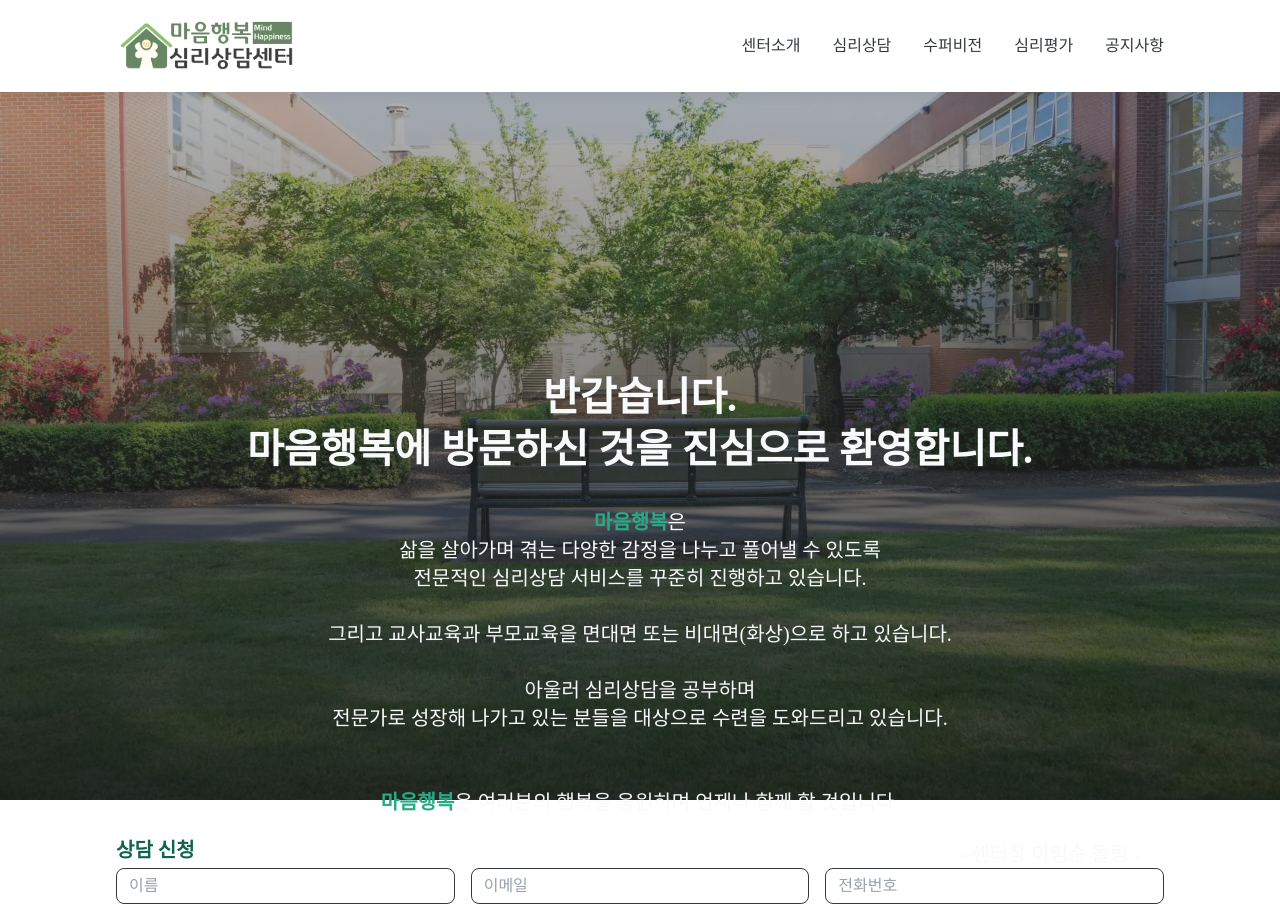
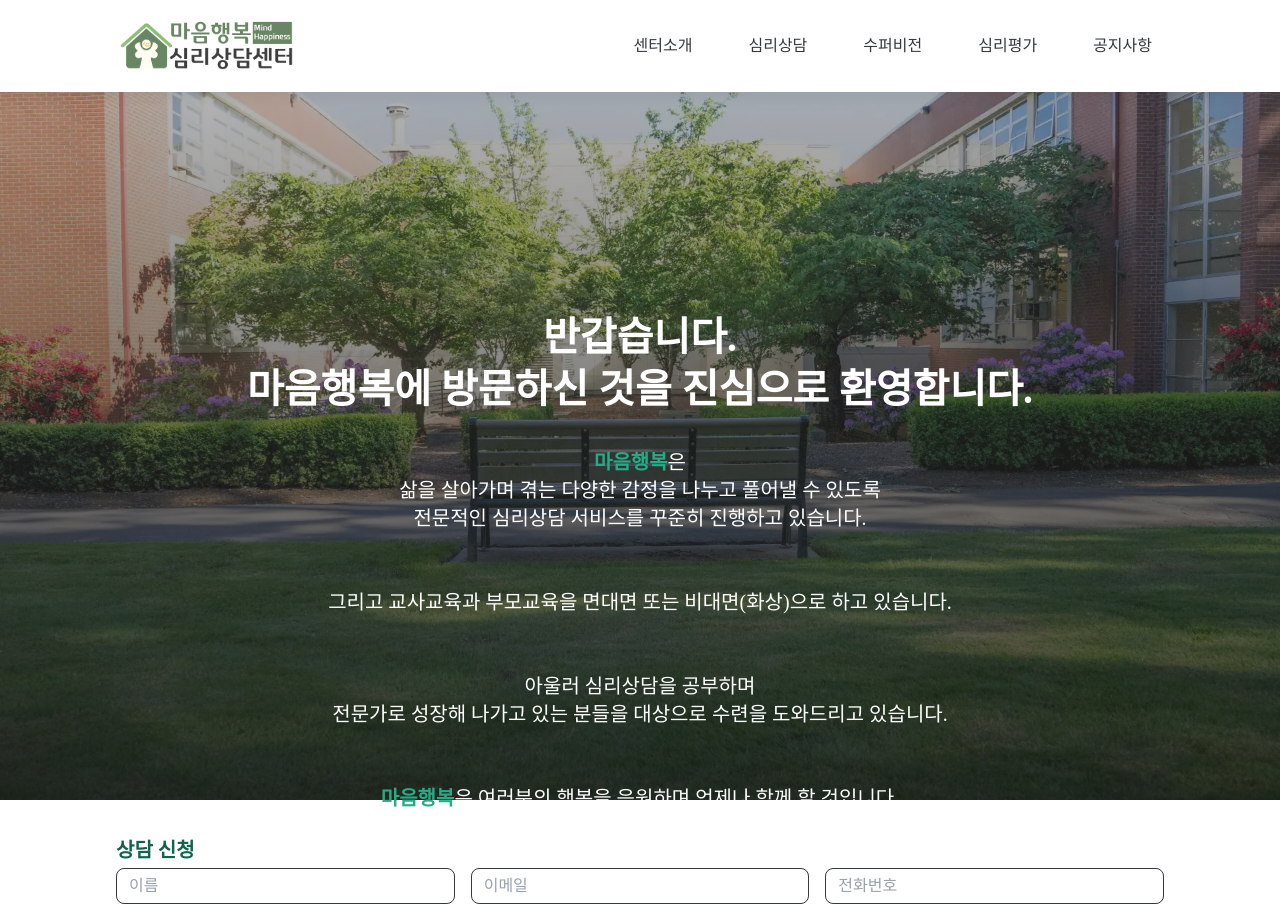
Before and after one commit to Abangpa1ace/counseling-source, a Next.js app: page / in a window 1280 px wide. Shown: the top 910 px of the page. Built offline with nearby package versions, Linux system fonts and the light colour scheme.

Commit message:
상담폼 추가

```diff
--- a/app/home/components/HomeContent.tsx
+++ b/app/home/components/HomeContent.tsx
@@ -1,8 +1,15 @@
 "use client";
 
 import Image from "next/image";
+import { useEffect, useState } from "react";
 
 export default function HomeContent() {
+  const [isVisible, setIsVisible] = useState(false);
+
+  useEffect(() => {
+    setIsVisible(true);
+  }, []);
+
   return (
     <>
       <div className="relative h-[calc(100vh-var(--h-header))] p-[40px]">
@@ -14,33 +21,85 @@ export default function HomeContent() {
           height={260}
         />
         <div className="absolute inset-0 bg-gradient-to-t from-neutral-900/80 via-neutral-800/60 to-neutral-700/40" />
-        <div className="relative text-center mx-auto max-w-[1000px] mt-[240px]">
-          <h2 className="text-[40px] leading-[1.3] text-[var(--color-gray50)] font-[800]">
+        <div className="relative text-center mx-auto max-w-[1000px] mt-[180px]">
+          <h2
+            className={`text-[40px] leading-[1.3] text-[#fff] font-[800] transition-all duration-1500 ease-out ${
+              isVisible
+                ? "opacity-100 translate-y-0"
+                : "opacity-0 translate-y-8"
+            }`}
+            style={{ transitionDelay: "200ms" }}
+          >
             반갑습니다.
             <br />
             마음행복에 방문하신 것을 진심으로 환영합니다.
           </h2>
-          <p className="mt-[32px] text-[20px] leading-[28px] text-[var(--color-gray50)]">
+          <p className="mt-[32px] text-[20px] leading-[28px]">
+            <span
+              className={`block text-[#fff] transition-all duration-1500 ease-out ${
+                isVisible
+                  ? "opacity-100 translate-y-0"
+                  : "opacity-0 translate-y-8"
+              }`}
+              style={{ transitionDelay: "600ms" }}
+            >
               <strong className="text-[var(--color-green500)] font-[700]">
                 마음행복
               </strong>
               은 <br />
               삶을 살아가며 겪는 다양한 감정을 나누고 풀어낼 수 있도록
               <br />
-            전문적인 심리상담 서비스를 꾸준히 진행하고 있습니다. <br />
-            <br />
-            그리고 교사교육과 부모교육을 면대면 또는 비대면(화상)으로 하고
-            있습니다. <br />
-            <br />
-            아울러 심리상담을 공부하며 <br /> 전문가로 성장해 나가고 있는 분들을
-            대상으로 수련을 도와드리고 있습니다. <br />
+              전문적인 심리상담 서비스를 꾸준히 진행하고 있습니다.{" "}
+            </span>
             <br />
             <br />
+            <span
+              className={`block text-[#fff] transition-all duration-1500 ease-out ${
+                isVisible
+                  ? "opacity-100 translate-y-0"
+                  : "opacity-0 translate-y-8"
+              }`}
+              style={{ transitionDelay: "1000ms" }}
+            >
+              그리고 교사교육과 부모교육을 면대면 또는 비대면(화상)으로 하고
+              있습니다.
+            </span>
+            <br />
+            <br />
+            <span
+              className={`block text-[#fff] transition-all duration-1500 ease-out ${
+                isVisible
+                  ? "opacity-100 translate-y-0"
+                  : "opacity-0 translate-y-8"
+              }`}
+              style={{ transitionDelay: "1400ms" }}
+            >
+              아울러 심리상담을 공부하며 <br /> 전문가로 성장해 나가고 있는
+              분들을 대상으로 수련을 도와드리고 있습니다.
+            </span>
+            <br />
+            <br />
+            <span
+              className={`block text-[#fff] transition-all duration-1500 ease-out ${
+                isVisible
+                  ? "opacity-100 translate-y-0"
+                  : "opacity-0 translate-y-8"
+              }`}
+              style={{ transitionDelay: "1800ms" }}
+            >
               <strong className="text-[var(--color-green500)] font-[700]">
                 마음행복
               </strong>
               은 여러분의 행복을 응원하며 언제나 함께 할 것입니다.
-            <span className="mt-[24px] text-right font-bold block text-[var(--color-gray50)]">
+            </span>
+            <span
+              className={`mt-[24px] text-right font-bold block text-[#fff] transition-all duration-1500 ease-out ${
+                isVisible
+                  ? "opacity-100 translate-y-0"
+                  : "opacity-0 translate-y-8"
+              }`}
+              style={{ transitionDelay: "2200ms" }}
+            >
               - 센터장 이임순 올림 -
             </span>
           </p>
--- a/components/layout/Header.tsx
+++ b/components/layout/Header.tsx
@@ -106,7 +106,7 @@ export default function Header() {
               <div
                 onClick={(e) => handleClick(menu, e)}
                 className={cn(
-                  "relative cursor-pointer",
+                  "relative cursor-pointer py-[8px] px-[12px]",
                   "hover:text-[var(--color-green800)] transition-colors duration-200",
                   pathname.includes(menu.href)
                     ? "text-[var(--color-green800)] font-[700]"
```
Lines whose indentation alone changed are shown as unchanged.
